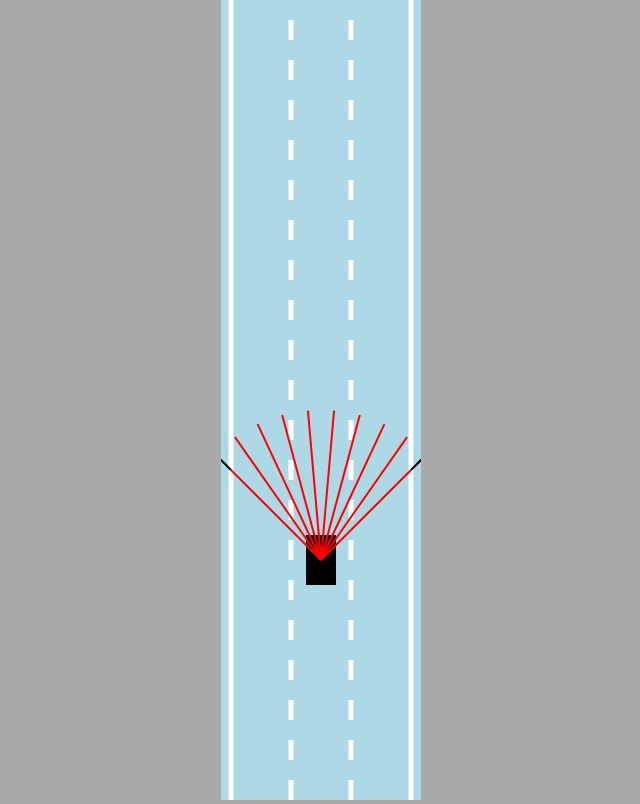
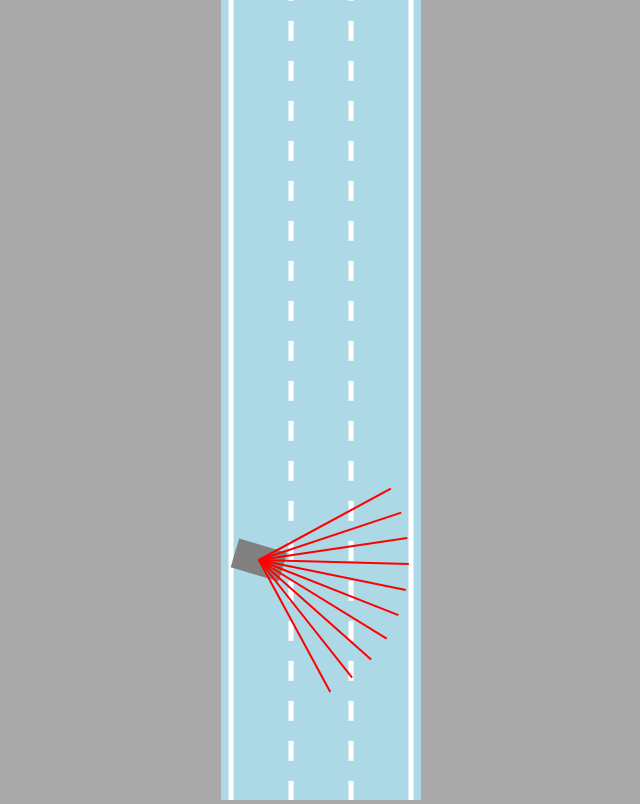
Before and after one commit to abhinav-22-tech/Self-driving-car, a plain HTML site: page index.html in a window 1280 px wide. Shown: the whole page, without its empty margins (319-959 px from the left). Drawn offline with Linux system fonts and the light colour scheme.

Commit message:
neural network added

```diff
--- a/car.js
+++ b/car.js
@@ -12,8 +12,11 @@ class Car {
     this.angle = 0;
     this.damaged = false;
 
+    this.useBrain = controlType == "AI";
+
     if (controlType != "DUMMY") {
       this.sensor = new Sensor(this);
+      this.brain = new NeuralNetwork([this.sensor.rayCount, 6, 4]);
     }
     this.controls = new Controls(controlType);
   }
@@ -26,6 +29,17 @@ class Car {
     }
     if (this.sensor) {
       this.sensor.update(roadBorders, traffic);
+      const offsets = this.sensor.readings.map((s) =>
+        s == null ? 0 : 1 - s.offset
+      );
+      const outputs = NeuralNetwork.feedForward(offsets, this.brain);
+
+      if (this.useBrain) {
+        this.controls.forward = outputs[0];
+        this.controls.left = outputs[1];
+        this.controls.right = outputs[2];
+        this.controls.reverse = outputs[3];
+      }
     }
   }
 
--- a/index.html
+++ b/index.html
@@ -11,6 +11,7 @@
 
 <body>
   <canvas id="myCanvas"></canvas>
+  <script src="./network.js"></script>
   <script src="./sensor.js"></script>
 
   <script src="./utils.js"></script>
--- a/main.js
+++ b/main.js
@@ -3,8 +3,8 @@ canvas.width = 200;
 
 const ctx = canvas.getContext("2d");
 const road = new Road(canvas.width / 2, canvas.width * 0.9);
-const car = new Car(road.getLaneCenter(1), 100, 30, 50, "KEYS");
-const traffic = [new Car(road.getLaneCenter(1), -100, 30, 50, "DUMMY", 2)];
+const car = new Car(road.getLaneCenter(1), 100, 30, 50, "AI");
+const traffic = [new Car(road.getLaneCenter(2), -100, 30, 50, "DUMMY", 2)];
 animate();
 
 function animate() {
--- /dev/null
+++ b/network.js
@@ -0,0 +1,64 @@
+class NeuralNetwork {
+  constructor(neuronCounts) {
+    this.levels = [];
+    for (let i = 0; i < neuronCounts.length - 1; i++) {
+      this.levels.push(new Level(neuronCounts[i], neuronCounts[i + 1]));
+    }
+  }
+
+  static feedForward(givenInputs, network) {
+    let outputs = Level.feedForward(givenInputs, network.levels[0]);
+    for (let i = 1; i < network.levels.length; i++) {
+      outputs = Level.feedForward(outputs, network.levels[i]);
+    }
+    return outputs;
+  }
+}
+
+class Level {
+  constructor(inputCount, outputCount) {
+    this.inputs = new Array(inputCount);
+    this.outputs = new Array(outputCount);
+    this.biases = new Array(outputCount);
+
+    this.weights = [];
+    for (let i = 0; i < inputCount; i++) {
+      this.weights[i] = new Array(outputCount);
+    }
+
+    Level.#randomize(this);
+  }
+
+  static #randomize(level) {
+    for (let i = 0; i < level.inputs.length; i++) {
+      for (let j = 0; j < level.outputs.length; j++) {
+        level.weights[i][j] = Math.random() * 2 - 1;
+      }
+    }
+
+    for (let i = 0; i < level.biases.length; i++) {
+      level.biases[i] = Math.random() * 2 - 1;
+    }
+  }
+
+  static feedForward(givenInputs, level) {
+    for (let i = 0; i < level.inputs.length; i++) {
+      level.inputs[i] = givenInputs[i];
+    }
+
+    for (let i = 0; i < level.outputs.length; i++) {
+      let sum = 0;
+      for (let j = 0; j < level.inputs.length; j++) {
+        sum += level.inputs[j] * level.weights[j][i];
+      }
+
+      if (sum > level.biases[i]) {
+        level.outputs[i] = 1;
+      } else {
+        level.outputs[i] = 0;
+      }
+    }
+
+    return level.outputs;
+  }
+}
```
